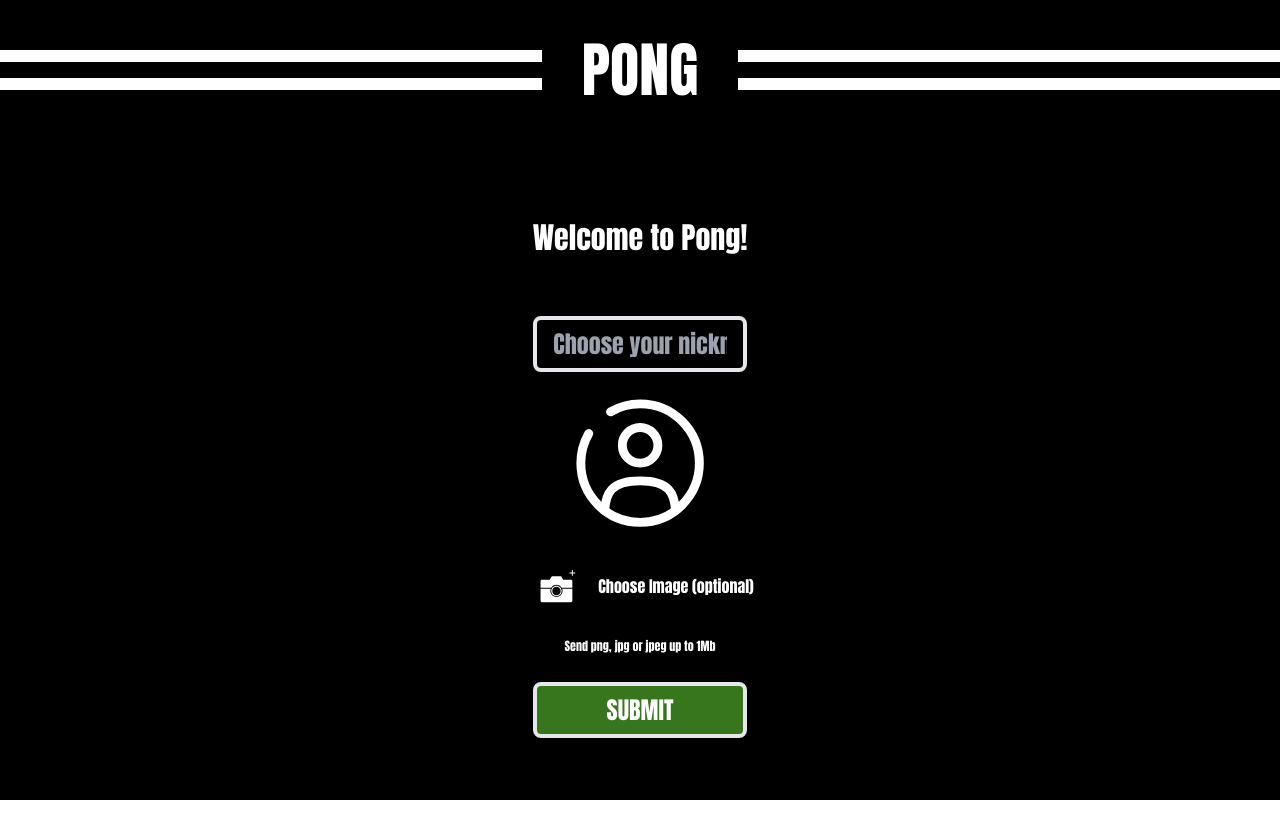
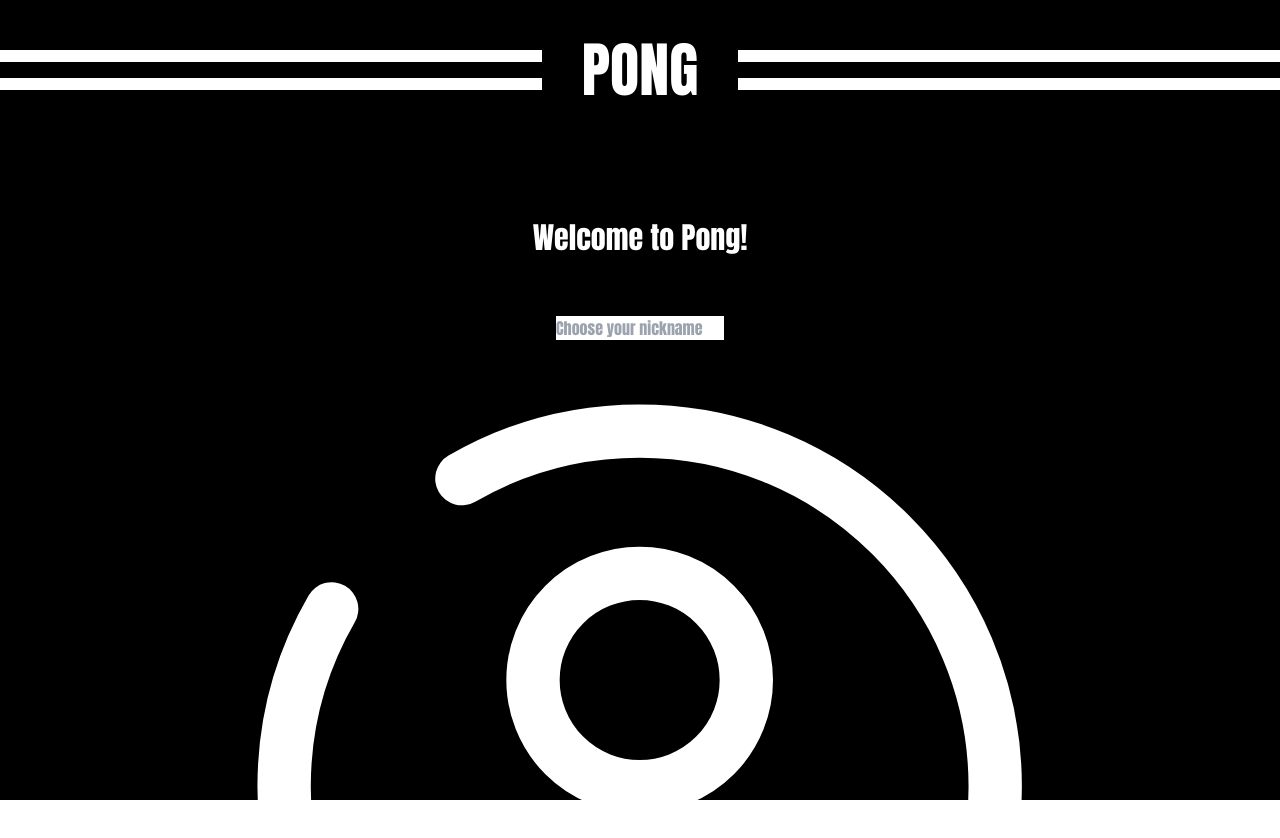
Before and after one commit to snvas/42course_fttranscendence, a SvelteKit app in the folder frontend/: page /welcome in a window 1280 px wide. Shown: the top 838 px of the page. Before the commit the page ends 800 px from the top, so only its background shows below. Built offline with nearby package versions, Linux system fonts and the light colour scheme.

Commit message:
Chore: dtos indexing

```diff
--- a/frontend/src/lib/api/AuthService.ts
+++ b/frontend/src/lib/api/AuthService.ts
@@ -1,8 +1,6 @@
 import axios from 'axios';
 import type { AxiosInstance, AxiosResponse } from 'axios';
-import type { FortyTwoUserDto } from '../../../../backend/src/user/models/forty-two-user.dto.ts';
-import type { ResponseMessageDto } from '../../../../backend/src/auth/models/response-message.dto.ts';
-import type { OneTimePasswordDto } from '../../../../backend/src/auth/models/one-time-password.dto.ts';
+import type { FortyTwoUserDto, ResponseMessageDto, OneTimePasswordDto } from '$lib/dtos';
 
 class AuthService {
 	private axiosInstance: AxiosInstance;
--- a/frontend/src/lib/api/ProfileService.ts
+++ b/frontend/src/lib/api/ProfileService.ts
@@ -1,7 +1,6 @@
 import axios from 'axios';
 import type { AxiosInstance, AxiosResponse } from 'axios';
-import type { ProfileDTO } from '../../../../backend/src/profile/models/profile.dto.ts';
-import type { ProfileDeletedResponseDto } from '../../../../backend/src/profile/models/profile-delete-response.dto.ts';
+import type { ProfileDTO, ProfileDeletedResponseDto } from '$lib/dtos';
 
 export class ProfileService {
 	private axiosInstance: AxiosInstance;
--- /dev/null
+++ b/frontend/src/lib/dtos/index.ts
@@ -0,0 +1,5 @@
+export * from '../../../../backend/src/auth/models/response-message.dto';
+export * from '../../../../backend/src/auth/models/one-time-password.dto';
+export * from '../../../../backend/src/user/models/forty-two-user.dto';
+export * from '../../../../backend/src/profile/models/profile.dto';
+export * from '../../../../backend/src/profile/models/profile-delete-response.dto';
--- a/frontend/src/tailwind.css
+++ b/frontend/src/tailwind.css
@@ -25,30 +25,4 @@
     @apply text-2xl uppercase;
     @apply py-2 px-4;
   }
-
-  .input-primary {
-    @apply bg-[#000000] border-4;
-    @apply rounded-lg;
-    @apply w-1/4;
-    @apply text-2xl;
-    @apply py-2 px-4;
-  }
-
-  .upload-image {
-    @apply bg-[#000000] border-4;
-    @apply rounded-lg;
-    @apply w-1/5;
-    @apply text-2xl;
-    @apply py-2 px-4;
-  }
-
-  .profile-image{
-	@apply w-1/6;
-	@apply align-middle;
-  }
-  .upload{
-	@apply h-16;
-	@apply w-16;
-	@apply cursor-pointer;
 }
-}
```
